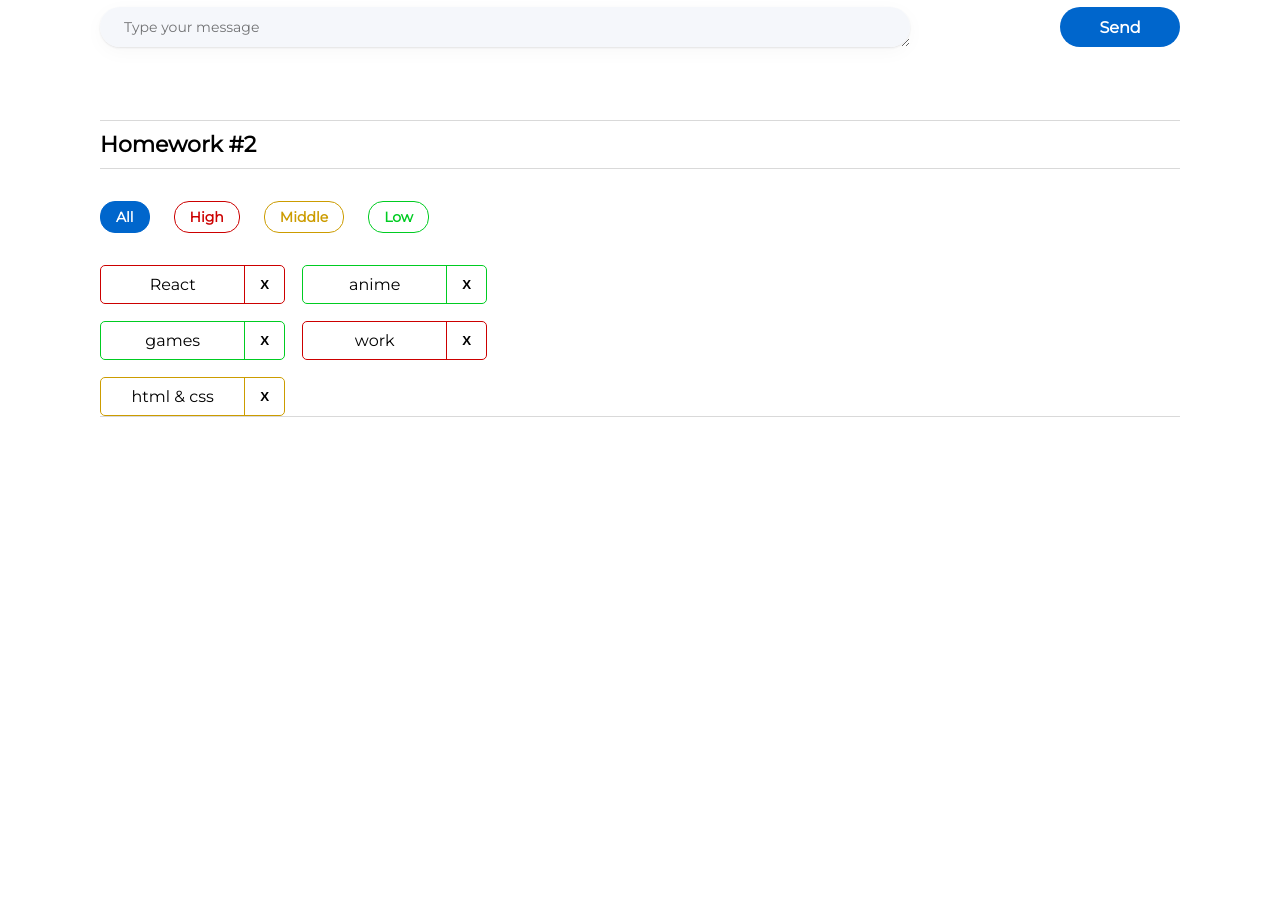
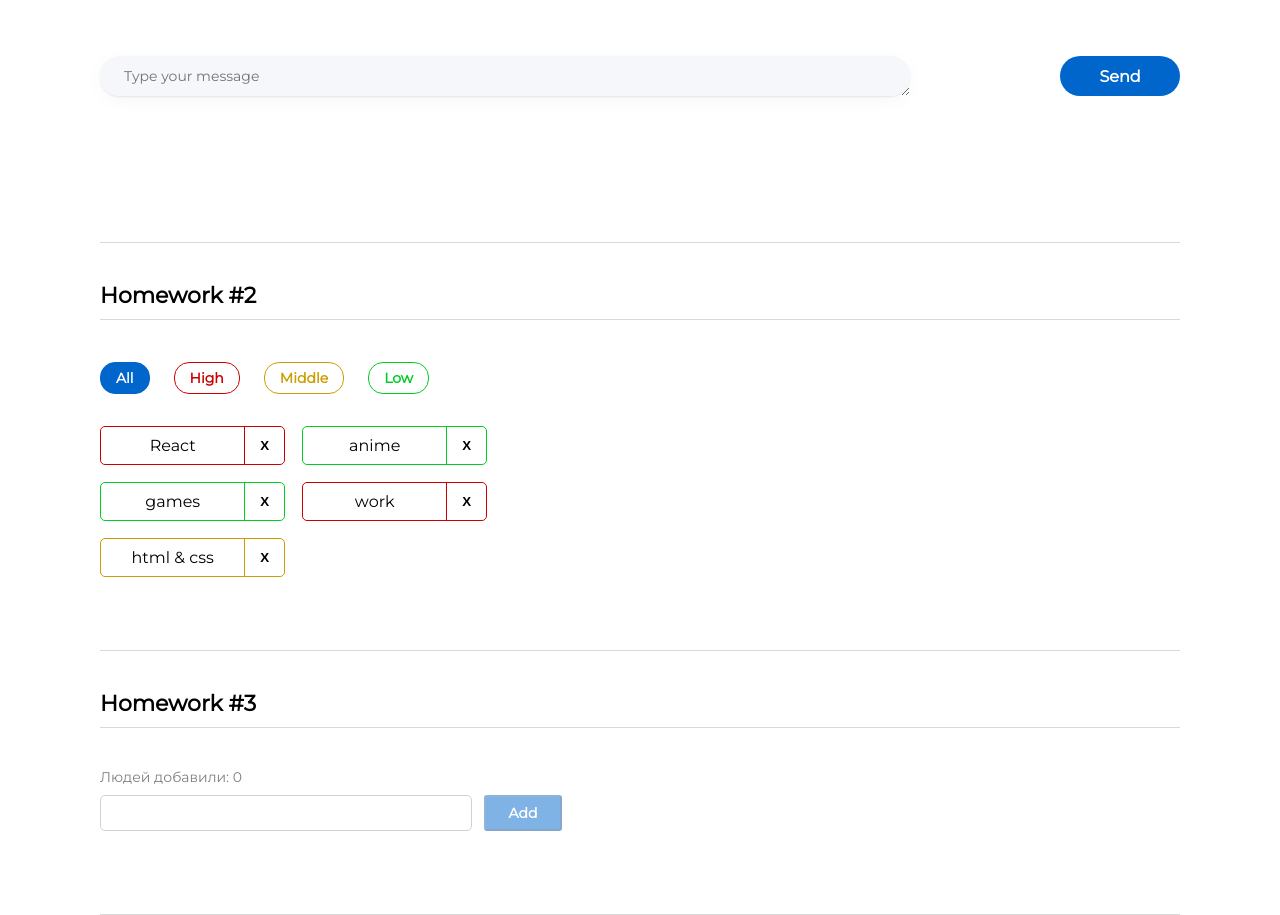
Before and after one commit to adisovaa/homework, a React (Create React App) app: page / in a window 1280 px wide. Shown: the part 420-1335 px from the top of the page. Before the commit the page ends 847 px from the top, so only its background shows below. Built offline with nearby package versions, Linux system fonts and the light colour scheme.

Commit message:
homework 3

```diff
--- a/src/s1-main/App.module.css
+++ b/src/s1-main/App.module.css
@@ -7,12 +7,13 @@
 }
 
 .hw {
-    margin: 10px 0;
     border-top: 1px solid #D9D9D9;
     border-bottom: 1px solid #D9D9D9;
+    padding: 10px 0 73px;
 }
 
 .hwTitle {
     font-size: 22px;
     font-weight: bold;
+    padding: 39px 0 10px;
 }
--- a/src/s1-main/App.tsx
+++ b/src/s1-main/App.tsx
@@ -2,6 +2,7 @@
 import s from './App.module.css'
 import HW1 from '../s2-homeworks/hw01/HW1'
 import HW2 from "../s2-homeworks/hw02/HW2";
+import HW3 from "../s2-homeworks/hw03/HW3";
 
 function App() {
     return (
@@ -9,7 +10,7 @@
             <HW1/>
             {/*раскомментировать по ходу выполнения*/}
             <HW2/>
-            {/*<HW3/>*/}
+            <HW3/>
             {/*<HW4/>*/}
 
             {/*при выполнении дз 5 и более - закомментировать здесь дз 1-4, так как они есть внутри дз 5*/}
--- a/src/s2-homeworks/hw03/Greeting.module.css
+++ b/src/s2-homeworks/hw03/Greeting.module.css
@@ -2,21 +2,46 @@
 }
 
 .inputAndButtonContainer {
+    display: flex;
 }
 
 .error {
+    color: #CC0000;
+    font-size: 14px;
+    line-height: 17px;
+    margin: 10px 0;
 }
 
 .input {
+    box-sizing: border-box;
+    width: 372px;
+    height: 36px;
+    border: 1px solid #D1D1D1;
+    border-radius: 5px;
 }
 
 .input:focus {
 }
 
 .errorInput {
+    box-sizing: border-box;
+    width: 372px;
+    height: 36px;
+    border: 1px solid #CC0000;
+    border-radius: 5px;
 }
 
 .button {
+    width: 78px;
+    height: 36px;
+    background: #0066CC;
+    opacity: 0.5;
+    border-radius: 3px;
+    color: #fff;
+    font-family: 'Montserrat';
+    font-weight: 600;
+    font-size: 14px;
+    margin-left: 12px;
 }
 
 .button:focus {
@@ -29,7 +54,16 @@
 }
 
 .text {
+    font-weight: 400;
+    font-size: 14px;
+    line-height: 17px;
+    color: rgba(0, 0, 0, 0.5);
+    margin: 31px 0 9px;
 }
 
 .greeting {
+    font-weight: 500;
+    font-size: 14px;
+    line-height: 17px;
+    margin: 10px 0;
 }
--- a/src/s2-homeworks/hw03/Greeting.tsx
+++ b/src/s2-homeworks/hw03/Greeting.tsx
@@ -2,14 +2,14 @@
 import s from './Greeting.module.css'
 
 type GreetingPropsType = {
-    name: any // need to fix any
-    setNameCallback: any // need to fix any
-    addUser: any // need to fix any
-    onBlur: any // need to fix any
-    onEnter: any // need to fix any
-    error: any // need to fix any
-    totalUsers: any // need to fix any
-    lastUserName?: any // need to fix any
+    name: string // need to fix any
+    setNameCallback: (e: ChangeEvent<HTMLInputElement>) => void // need to fix any
+    addUser: () => void // need to fix any
+    onBlur: () => void // need to fix any
+    onEnter: (e: KeyboardEvent<HTMLInputElement>) => void // need to fix any
+    error: string // need to fix any
+    totalUsers: number // need to fix any
+    lastUserName?: string // need to fix any
 }
 
 // презентационная компонента (для верстальщика)
@@ -25,7 +25,7 @@
         lastUserName,
     } // деструктуризация пропсов
 ) => {
-    const inputClass = s.errorInput // need to fix with (?:)
+    const inputClass = error ? s.errorInput : s.input// need to fix with (?:)
 
     return (
         <div id={'hw3-form'} className={s.greetingForm}>
@@ -57,7 +57,7 @@
                     className={s.button}
                     disabled={!name.trim()}
                 >
-                    add
+                    Add
                 </button>
             </div>
 
--- a/src/s2-homeworks/hw03/GreetingContainer.tsx
+++ b/src/s2-homeworks/hw03/GreetingContainer.tsx
@@ -1,20 +1,32 @@
-import React, { ChangeEvent, KeyboardEvent, useState } from 'react'
+import React, {ChangeEvent, KeyboardEvent, useState} from 'react'
 import Greeting from './Greeting'
-import { UserType } from './HW3'
+import {UserType} from './HW3'
 
 type GreetingContainerPropsType = {
-    users: any // need to fix any
-    addUserCallback: any // need to fix any
+    users: UserType[] // need to fix any
+    addUserCallback: (name: string) => void// need to fix any
 }
 
-export const pureAddUser = (name: any, setError: any, setName: any, addUserCallback: any) => {
+export const pureAddUser = (name: string, setError: (error: string) => void, setName: (name: string) => void, addUserCallback: (name: string) => void) => {
     // если имя пустое - показать ошибку, иначе - добавить юзера и очистить инпут
+    if (!name.trim()) {
+        setError('Ошибка! Введите имя!')
+    } else {
+        addUserCallback(name)
+        setName('')
+    }
 }
 
-export const pureOnBlur = (name: any, setError: any) => { // если имя пустое - показать ошибку
+export const pureOnBlur = (name: string, setError: (error: string) => void) => { // если имя пустое - показать ошибку
+    if (!name.trim()) {
+        setError('Ошибка! Введите имя!')
+    }
 }
 
-export const pureOnEnter = (e: any, addUser: any) => { // если нажата кнопка Enter - добавить
+export const pureOnEnter = (e: KeyboardEvent<HTMLInputElement>, addUser: () => void) => { // если нажата кнопка Enter - добавить
+    if (e.key === 'Enter') {
+        addUser()
+    }
 }
 
 // более простой и понятный для новичков
@@ -22,15 +34,15 @@
 
 // более современный и удобный для про :)
 const GreetingContainer: React.FC<GreetingContainerPropsType> = ({
-    users,
-    addUserCallback,
-}) => {
+                                                                     users,
+                                                                     addUserCallback,
+                                                                 }) => {
     // деструктуризация пропсов
-    const [name, setName] = useState<any>('') // need to fix any
-    const [error, setError] = useState<any>('') // need to fix any
+    const [name, setName] = useState<string>('') // need to fix any
+    const [error, setError] = useState<string>('') // need to fix any
 
-    const setNameCallback = (e: any) => { // need to fix any
-        setName('some name') // need to fix
+    const setNameCallback = (e: ChangeEvent<HTMLInputElement>) => { // need to fix any
+        setName(e.currentTarget.value) // need to fix
 
         error && setError('')
     }
@@ -39,15 +51,16 @@
     }
 
     const onBlur = () => {
+        console.log('on blur')
         pureOnBlur(name, setError)
     }
 
-    const onEnter = (e: any) => {
+    const onEnter = (e: KeyboardEvent<HTMLInputElement>) => {
         pureOnEnter(e, addUser)
     }
 
-    const totalUsers = 0 // need to fix
-    const lastUserName = 'some name' // need to fix
+    const totalUsers = users.length // need to fix
+    const lastUserName = users[users.length - 1]?.name // need to fix
 
     return (
         <Greeting
--- a/src/s2-homeworks/hw03/HW3.tsx
+++ b/src/s2-homeworks/hw03/HW3.tsx
@@ -19,20 +19,22 @@
 
 // types
 export type UserType = {
-    _id: any // need to fix any
-    name: any // need to fix any
+    _id: string // need to fix any
+    name: string // need to fix any
 }
 
-export const pureAddUserCallback = (name: any, setUsers: any, users: any) => { // need to fix any
+export const pureAddUserCallback = (name: string, setUsers: any, users: Array<UserType>) => { // need to fix any
     const user = { // need to fix
+        _id: v1(),
+        name: name,
     }
     setUsers([...users, user])
 }
 
 const HW3 = () => {
-    const [users, setUsers] = useState<any>([]) // need to fix any
+    const [users, setUsers] = useState<UserType[]>([])// need to fix any
 
-    const addUserCallback = (name: any) => { // need to fix any
+    const addUserCallback = (name: string) => { // need to fix any
         pureAddUserCallback(name, setUsers, users)
     }
 
```
